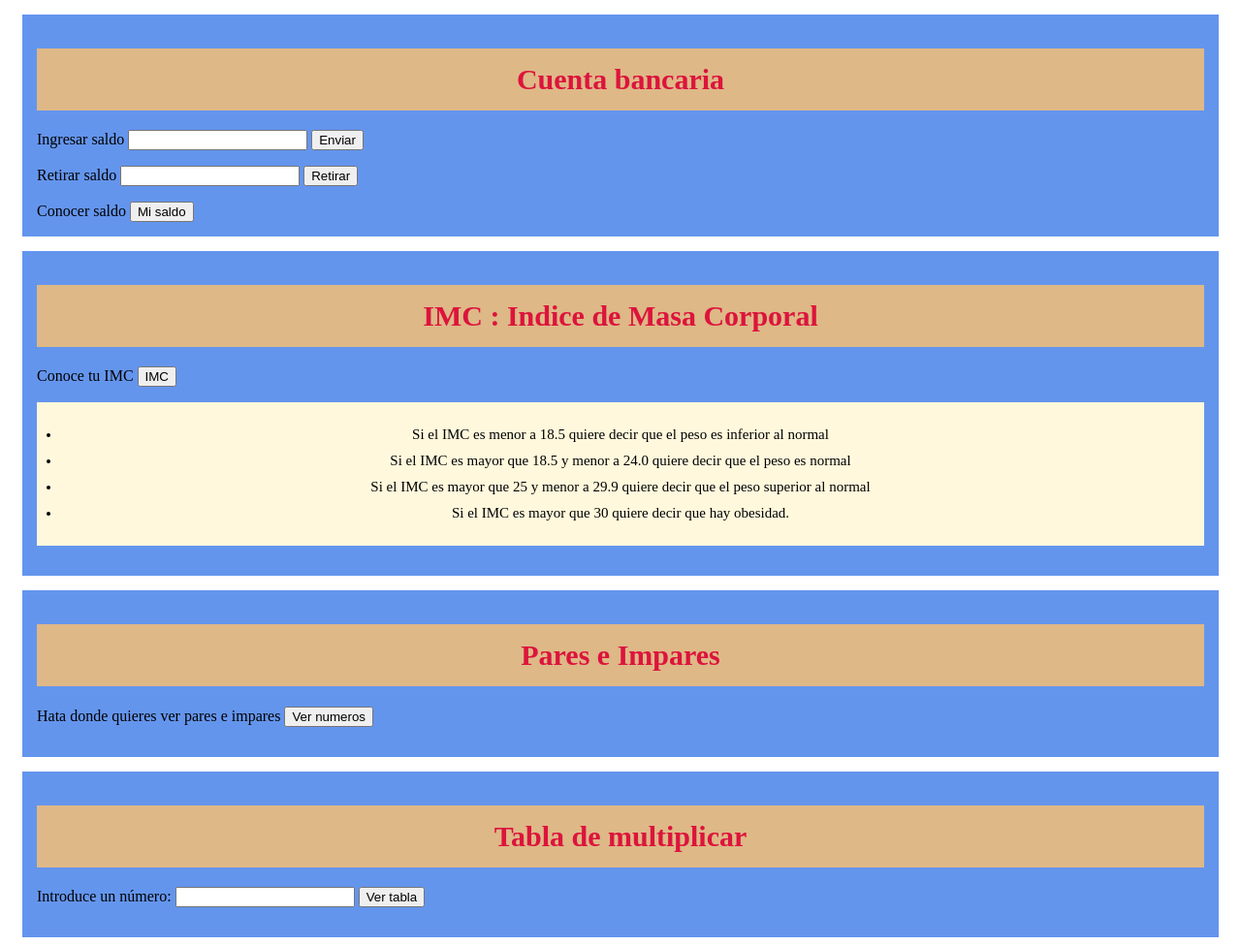
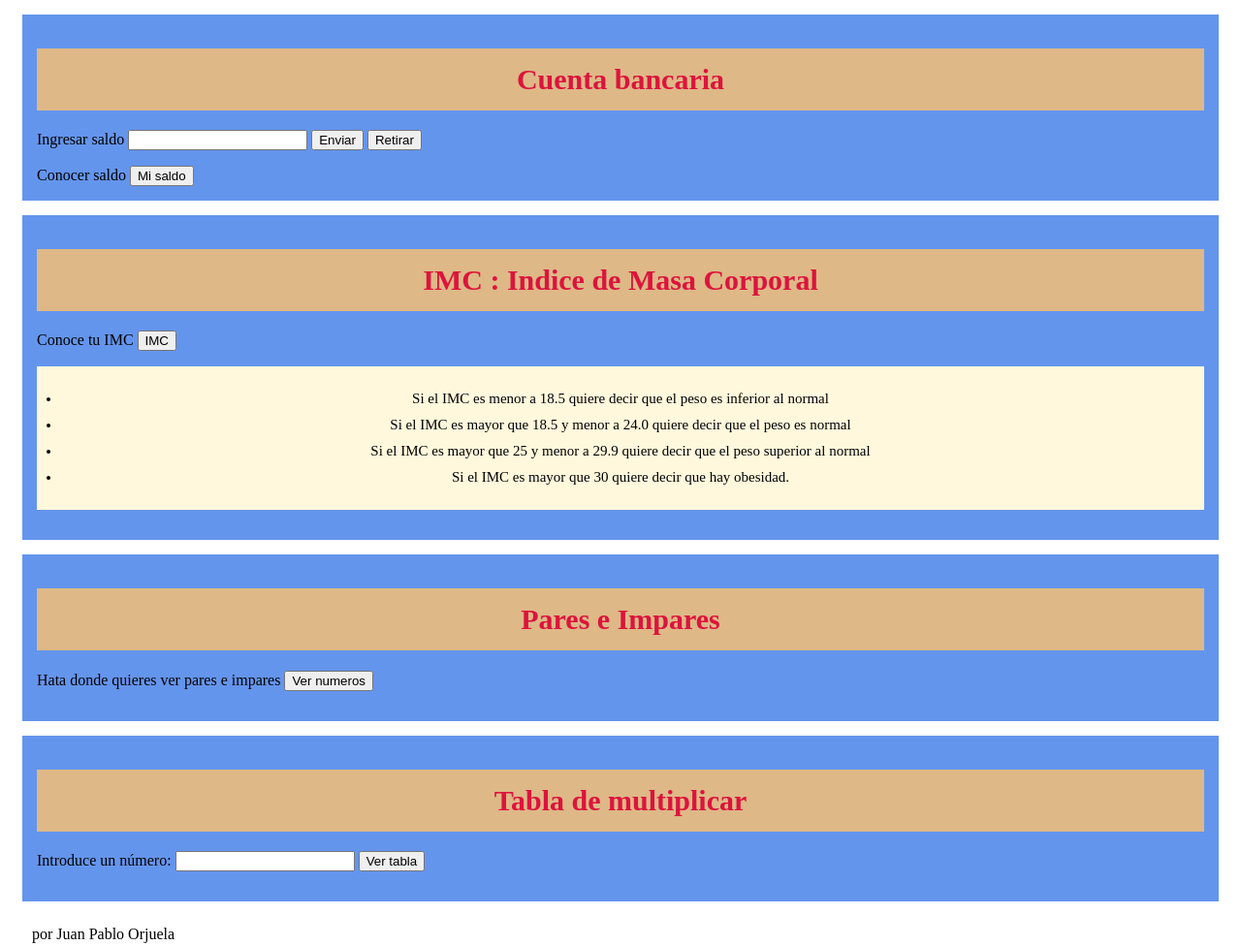
Before and after one commit to 19-orjuela/imc-01, a plain HTML site: page index.html in a window 1280 px wide. Shown: the top 976 px of the page at 97% size. Drawn offline with Linux system fonts and the light colour scheme.

Commit message:
conclusion cuenta bancaria

```diff
--- a/index.html
+++ b/index.html
@@ -14,11 +14,8 @@
         <label for="mas"> Ingresar saldo </label>
         <input type="text" name="" id="saldo">
         <button onclick="cuenta.mas()">Enviar</button>
+        <button onclick="cuenta.menos()">Retirar</button>
         <p id="_dinero"></p>
-
-        <label for="menos"> Retirar saldo </label>
-        <input type="text" name="" id="saldo">
-        <button onclick="cuenta.menos()">Retirar</button>
         <p id="_dinero"></p>
 
         <label for="mas"> Conocer saldo </label>
```
